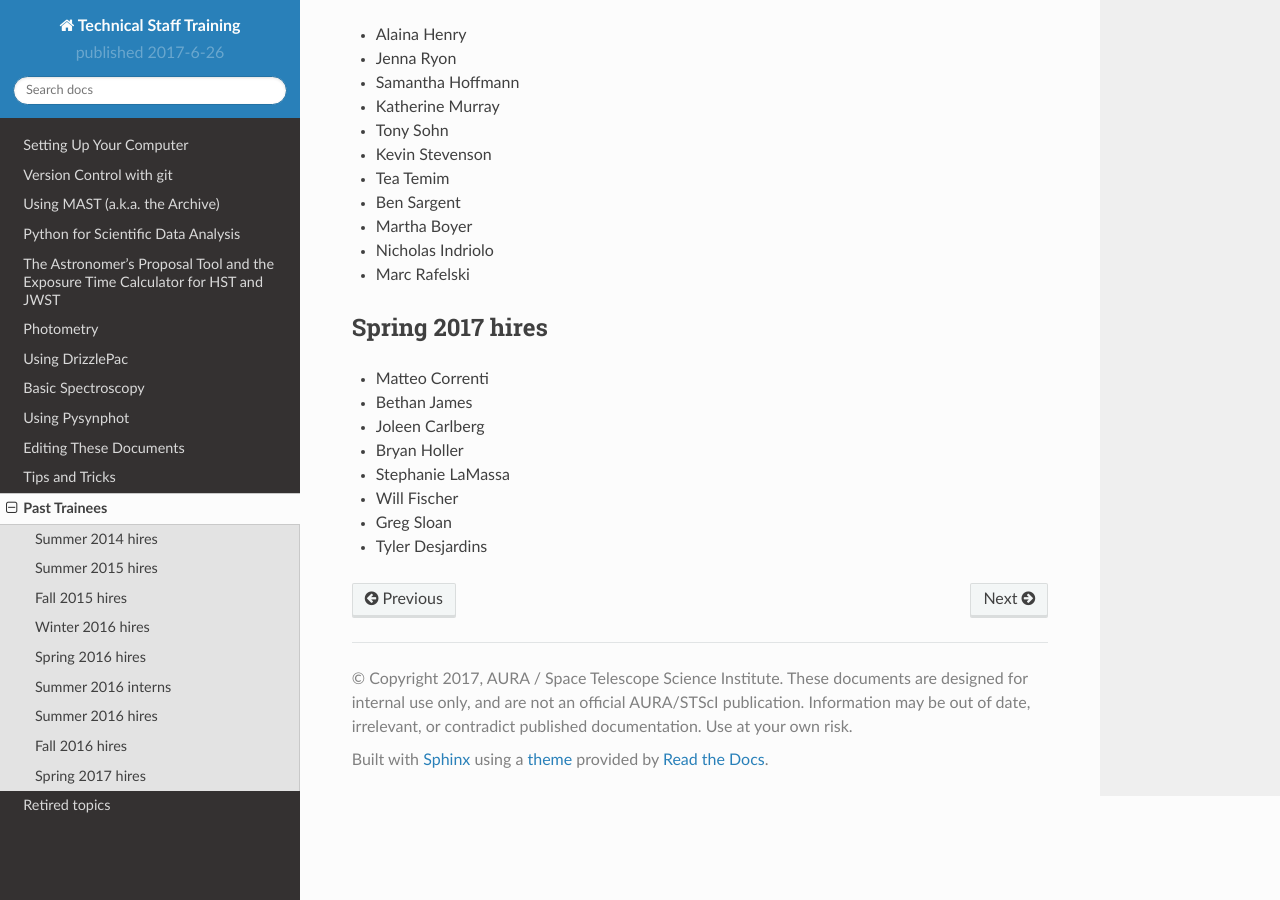
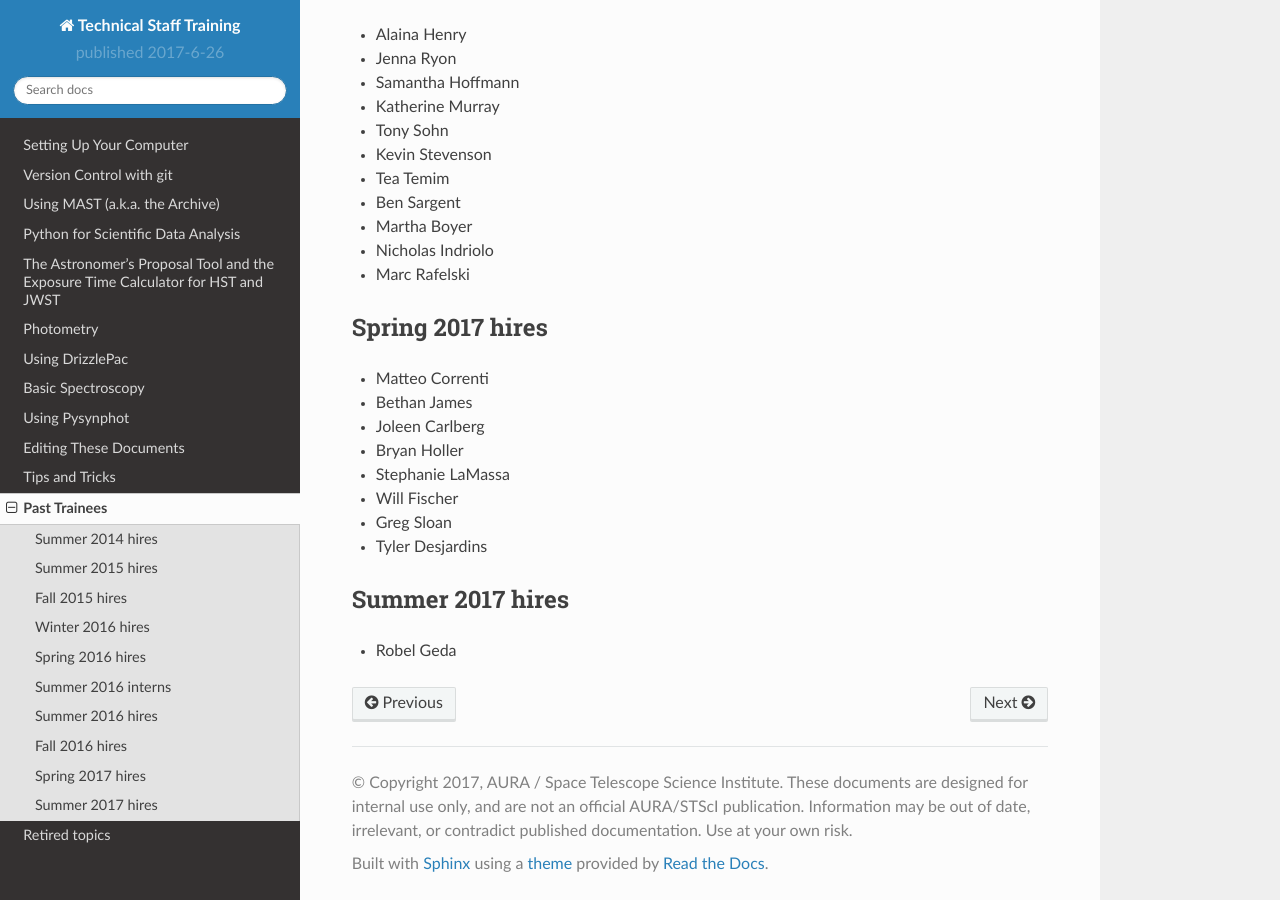
Before and after one commit to staceybright/training-library, a Sphinx documentation site: the page built from source/trainees.txt, in a window 1280 px wide and 900 px high, scrolled down 1497 px. Built offline with Sphinx 7.4.7 and the Read the Docs theme 2.0.0, drawn with Linux system fonts in a browser that asks for light colours.

Commit message:
Added my name

```diff
--- a/source/trainees.txt
+++ b/source/trainees.txt
@@ -87,3 +87,8 @@ Spring 2017 hires
 * Will Fischer
 * Greg Sloan
 * Tyler Desjardins
+
+Summer 2017 hires
+=================
+
+* Robel Geda
```
